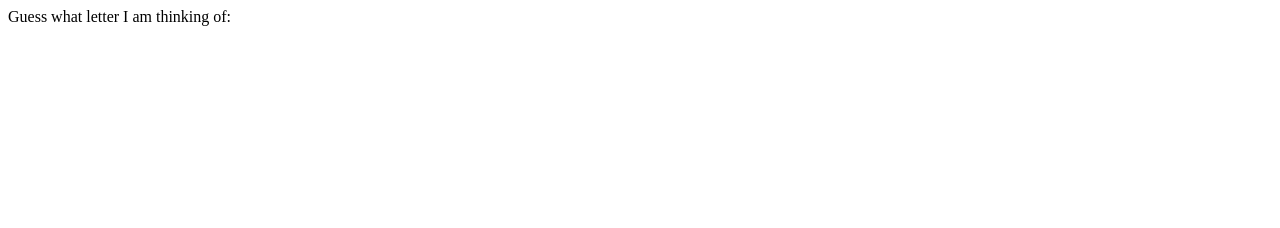
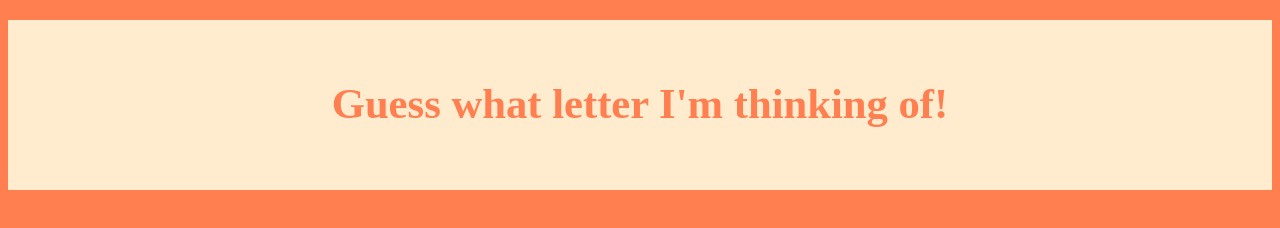
Before and after one commit to erin0418/Psychic-Game, a plain HTML site: page index.html in a window 1280 px wide. Drawn offline with Linux system fonts and the light colour scheme.

Commit message:
style added

```diff
--- a/index.html
+++ b/index.html
@@ -7,18 +7,37 @@
     <title>Psychic Game</title>
 </head>
 <body>
-    <div id="game">
-    Guess what letter I am thinking of:
-    </div>
+    <header><h1>Guess what letter I'm thinking of!</h1></header>
+	<div id="game">
 
-    <script>
-        document.onkeyup = function(event) {
+	</div>
+	<style>
+			body {
+				background-color: coral;
+				color: blanchedalmond;
+				font-size: 16pt;
+			}
+			#game {
+				text-align: center;
+				border: 2px solid blanchedalmond;
+			}
+			header {
+				background-color: blanchedalmond;
+				color: coral;
+				text-align: center;
+				margin-top: 20px;
+				padding: 30px;
+			}
+		</style>
 
+    <script type="text/javascript">
         var wins = 0;
         var losses = 0;
         var guessesLeft = 8;
-        var guess = event.key;
+        var guess = []
         var computerChoices = ["a","b","c","d","e","f","g","h","i","j","k","l","m","n","o","p","q","r","s","t","u","v","w","x","y","z"];
+
+        document.onkeyup = function(event) {
 
         var computerGuess = computerChoices[Math.floor(Math.random() * computerChoices.length)];
 
```
